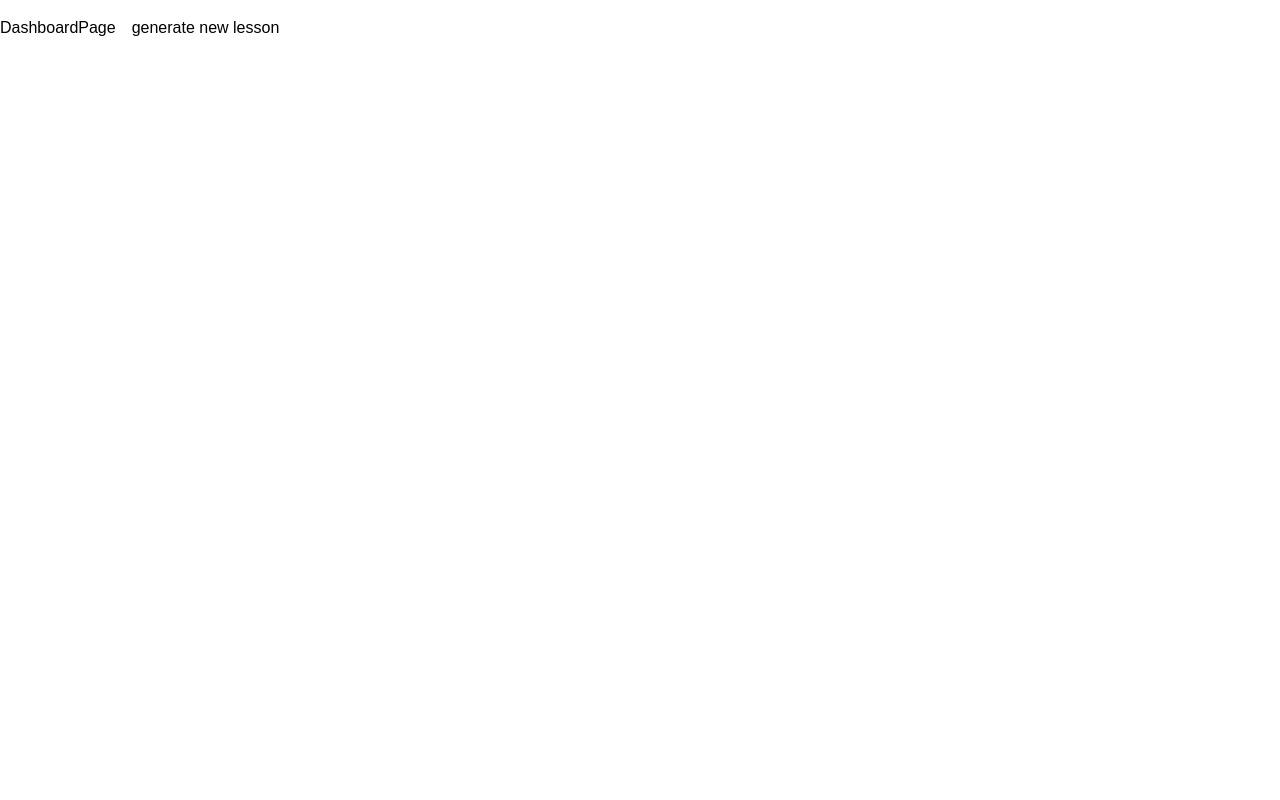
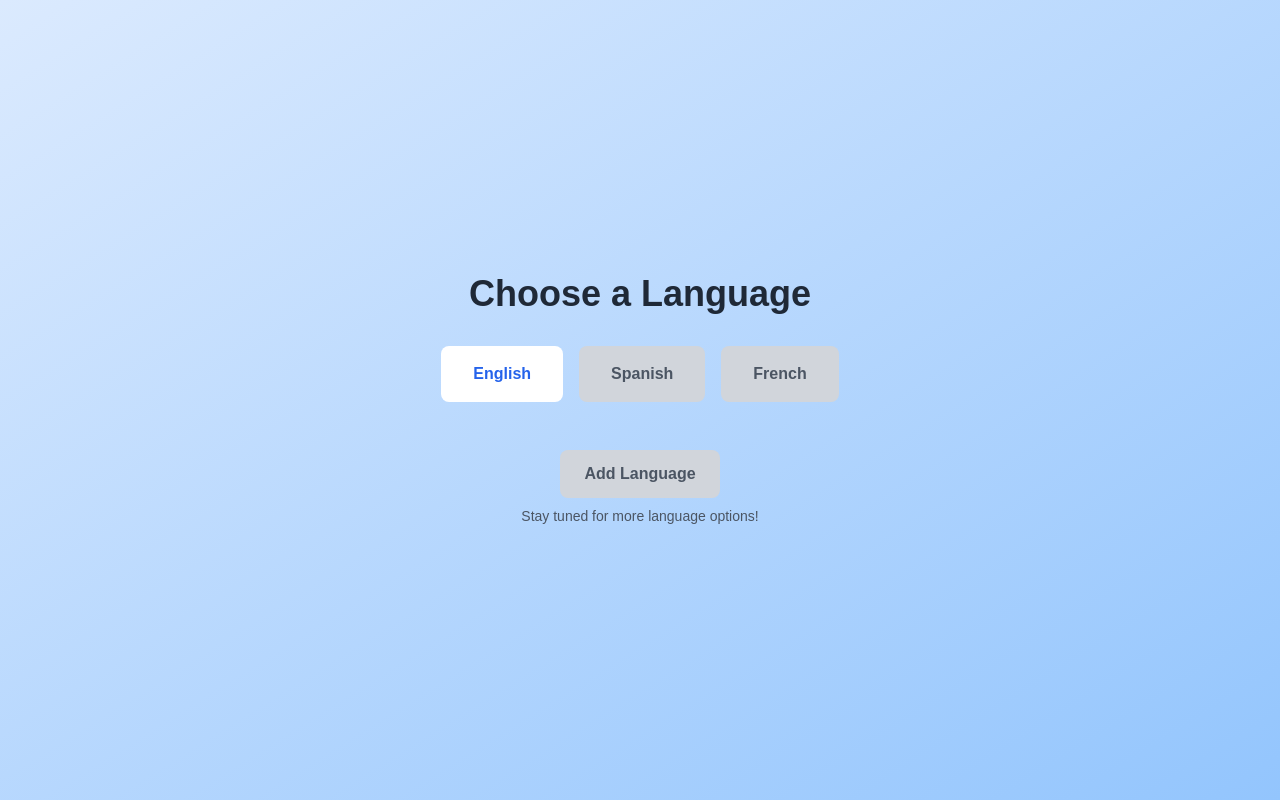
Before and after one commit to sallyq1/NLP-Project, a Next.js app in the folder language-learning-app/: page /dashboard in a window 1280 px wide. Built offline with nearby package versions, Linux system fonts and the light colour scheme.

Commit message:
updated dashboard with languages and UI updates

```diff
--- a/language-learning-app/app/dashboard/page.tsx
+++ b/language-learning-app/app/dashboard/page.tsx
@@ -2,36 +2,56 @@
 
 import axios from 'axios';
 import { useRouter } from 'next/navigation';
-import React from 'react'
+import React, { useState } from 'react';
 
 const DashboardPage = () => {
-    const router = useRouter()
+  const router = useRouter();
+  const [selectedLanguage, setSelectedLanguage] = useState('');
 
-    const handleGenerateLesson = async () => {
-
-        try {
-          const lang = 'en'
-          const difficulty = 'easy'
-
-          const response = await axios.post(
-            `http://localhost:8000/lessons/generate?language=${lang}&difficulty=${difficulty}`
-          )
-
-          const questions = encodeURIComponent(JSON.stringify(response.data.lesson_questions));
-          router.push(`/lesson?questions=${questions}`)
-        }
-        catch (error) {
-          console.error('Error generating lesson:', error);
-        }
+  const handleSelectLanguage = (lang: string) => {
+    if (lang === 'en') {
+      setSelectedLanguage('en');
+      router.push('/generate-lesson'); //send language code when multi-language function is added
     }
+  };
 
   return (
-    <div>
-      DashboardPage
-      <button onClick={handleGenerateLesson} className='rounded-lg bg-white p-4 text-black'>generate new lesson</button>
+    <div className="flex flex-col items-center justify-center min-h-screen bg-gradient-to-br from-blue-100 to-blue-300 text-center">
+      <h1 className="text-4xl font-bold text-gray-800 mb-8">Choose a Language</h1>
+      <div className="flex space-x-4">
+        <button
+          onClick={() => handleSelectLanguage('en')}
+          className="px-8 py-4 rounded-lg bg-white text-blue-600 font-semibold hover:bg-blue-100 transition-all"
+        >
+          English
+        </button>
+        <button
+          disabled
+          onClick={() => handleSelectLanguage('es')}
+          className="px-8 py-4 rounded-lg bg-gray-300 text-gray-600 font-semibold cursor-not-allowed"
+        >
+          Spanish
+        </button>
+        <button
+          disabled
+          onClick={() => handleSelectLanguage('fr')}
+          className="px-8 py-4 rounded-lg bg-gray-300 text-gray-600 font-semibold cursor-not-allowed"
+        >
+          French
+        </button>
+      </div>
+      {/* Disabled button for adding other languages */}
+      <div className="mt-12">
+        <button
+          disabled
+          className="rounded-lg bg-gray-300 px-6 py-3 text-gray-600 font-semibold cursor-not-allowed"
+        >
+          Add Language
+        </button>
+        <p className="text-sm text-gray-600 mt-2">Stay tuned for more language options!</p>
+      </div>
     </div>
+  );
+};
 
-  )
-}
-
-export default DashboardPage
+export default DashboardPage;
--- /dev/null
+++ b/language-learning-app/app/generate-lesson/page.tsx
@@ -0,0 +1,39 @@
+'use client'
+
+import axios from 'axios';
+import { useRouter } from 'next/navigation';
+import React from 'react';
+
+const GenerateLessonPage = () => {
+  const router = useRouter();
+
+  const handleGenerateLesson = async () => {
+    try {
+      const lang = 'en';
+      const difficulty = 'easy';
+
+      const response = await axios.post(
+        `http://localhost:8000/lessons/generate?language=${lang}&difficulty=${difficulty}`
+      );
+
+      const questions = encodeURIComponent(JSON.stringify(response.data.lesson_questions));
+      router.push(`/lesson?questions=${questions}`);
+    } catch (error) {
+      console.error('Error generating lesson:', error);
+    }
+  };
+
+  return (
+    <div className="flex flex-col items-center justify-center min-h-screen bg-gradient-to-br from-green-100 to-green-300 text-center">
+      <h1 className="text-4xl font-bold text-gray-800 mb-8">Generate a New Lesson</h1>
+      <button
+        onClick={handleGenerateLesson}
+        className="rounded-lg bg-white px-6 py-3 text-green-600 font-semibold hover:bg-green-100 transition-all"
+      >
+        Generate New Lesson
+      </button>
+    </div>
+  );
+};
+
+export default GenerateLessonPage;
--- a/language-learning-app/utils/supabase/middleware.ts
+++ b/language-learning-app/utils/supabase/middleware.ts
@@ -39,7 +39,10 @@ export async function updateSession(request: NextRequest) {
     !user &&
     !request.nextUrl.pathname.startsWith('/login') &&
     !request.nextUrl.pathname.startsWith('/signup') &&
-    !request.nextUrl.pathname.startsWith('/auth')
+    !request.nextUrl.pathname.startsWith('/auth') &&
+    !request.nextUrl.pathname.startsWith('/dashboard') &&
+    !request.nextUrl.pathname.startsWith('/generate-lesson') &&
+    !request.nextUrl.pathname.startsWith('/lesson')
   ) {
     // no user, potentially respond by redirecting the user to the login page
     const url = request.nextUrl.clone()
```
